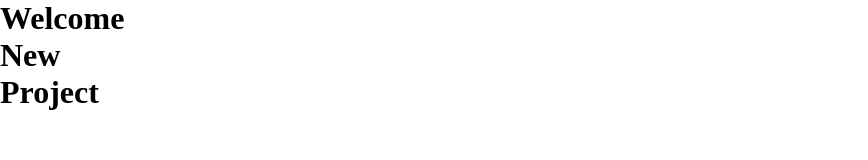
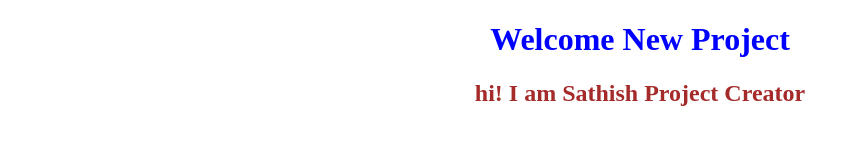
Before and after one commit to Sathish2434/New-Project, a plain HTML site: page index.html in a window 1280 px wide. Shown: the whole page, without its empty margins (0-868 px from the left). Drawn offline with Linux system fonts and the light colour scheme.

Commit message:
after few changes

```diff
--- a/Assets/Styles/index.css
+++ b/Assets/Styles/index.css
@@ -1,8 +1,13 @@
 @import url("https://fonts.googleapis.com/css2?family=Poppins:wght@400;500;600&display=swap");
 @import url('https://fonts.googleapis.com/css2?family=Roboto:wght@300;400;700&display=swap');
 
-*{
-    margin: 0;
-    width: 0%;
-    height: 0%;
+
+h1 {
+    color: blue;
+    text-align: center;
 }
+
+h2 {
+    color: brown;
+    text-align: center;
+}
--- a/index.html
+++ b/index.html
@@ -10,5 +10,6 @@
 </head>
 <body>
    <h1>Welcome New Project</h1>
+   <h2>hi! I am Sathish Project Creator</h2>
 </body>
 </html>
```
